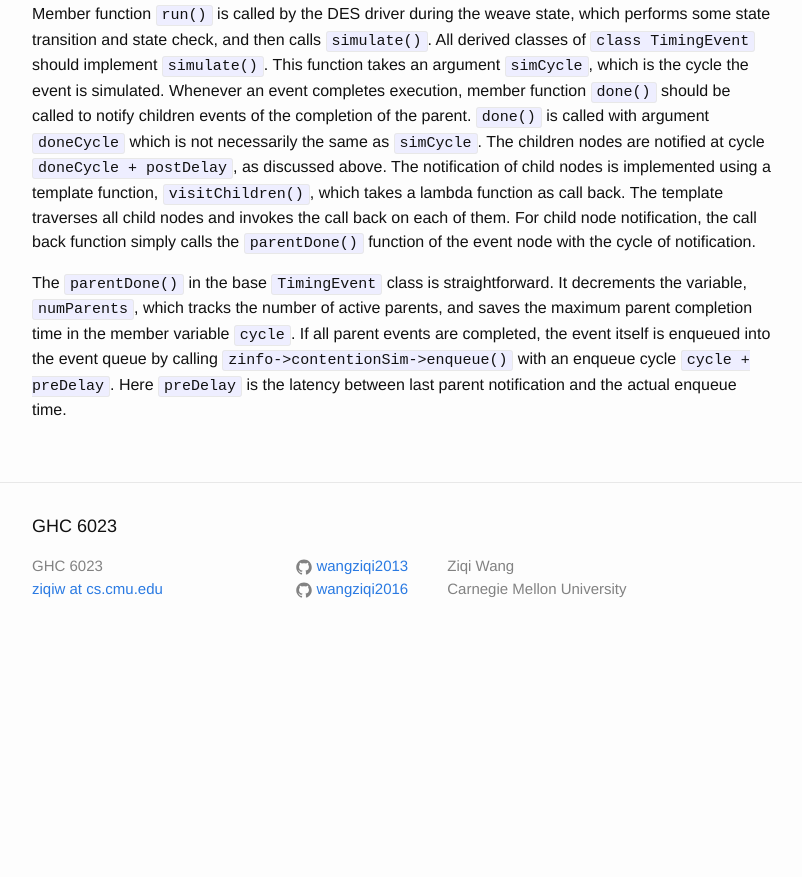
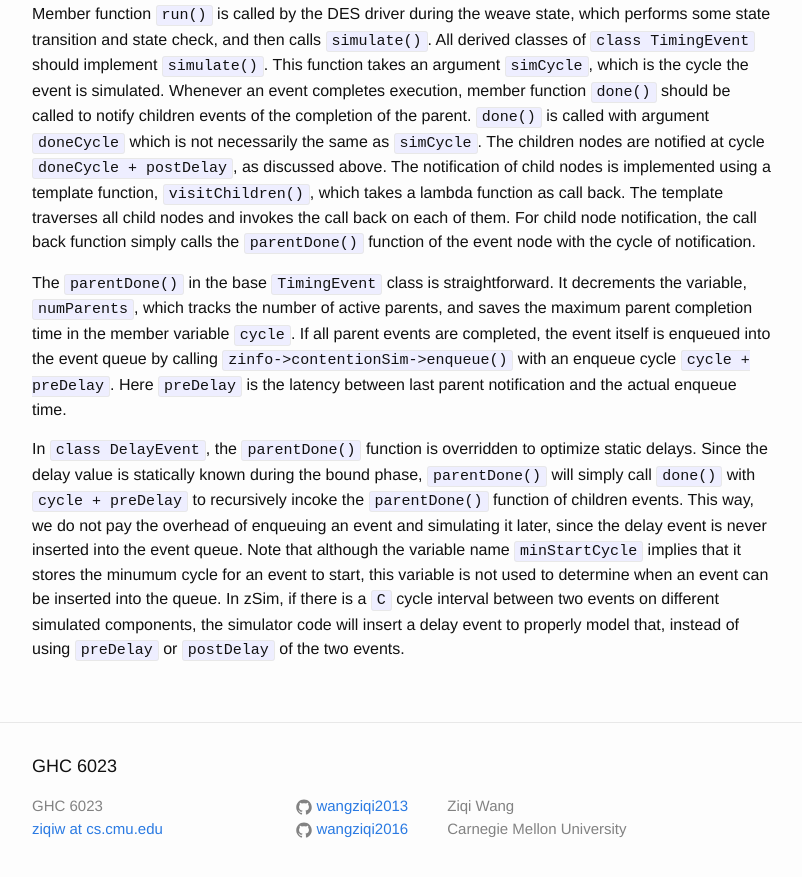
Before and after one commit to wangziqi2013/wangziqi2013.github.io, a Jekyll site: the page built from _posts/2019-01-22-understand-zsim-contention-sim.markdown, in a window 1280 px wide and 900 px high, scrolled down 5253 px. Shown: the top 877 px of the window, without its empty margins (238-1040 px from the left). Built offline with Jekyll 4.4.1, drawn with Linux system fonts in a browser that asks for light colours; before the commit the page ends 5913 px from its top, so only the background shows below that.

Commit message:
Adding delay event

```diff
--- a/_posts/2019-01-22-understand-zsim-contention-sim.markdown
+++ b/_posts/2019-01-22-understand-zsim-contention-sim.markdown
@@ -203,3 +203,12 @@ tracks the number of active parents, and saves the maximum parent completion tim
 parent events are completed, the event itself is enqueued into the event queue by calling `zinfo->contentionSim->enqueue()`
 with an enqueue cycle `cycle + preDelay`. Here `preDelay` is the latency between last parent notification and the actual
 enqueue time.
+
+In `class DelayEvent`, the `parentDone()` function is overridden to optimize static delays. Since the delay value is
+statically known during the bound phase, `parentDone()` will simply call `done()` with `cycle + preDelay` to recursively
+incoke the `parentDone()` function of children events. This way, we do not pay the overhead of enqueuing an event and
+simulating it later, since the delay event is never inserted into the event queue. Note that although the variable name
+`minStartCycle` implies that it stores the minumum cycle for an event to start, this variable is not used to determine
+when an event can be inserted into the queue. In zSim, if there is a `C` cycle interval between two events on different
+simulated components, the simulator code will insert a delay event to properly model that, instead of using `preDelay` or
+`postDelay` of the two events.
```
